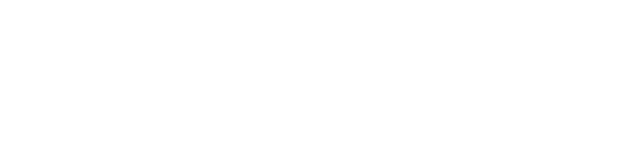
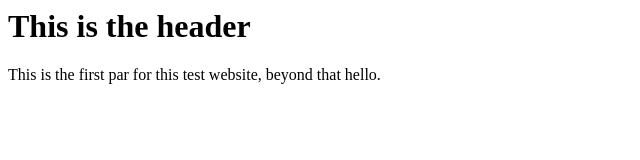
Before and after one commit to WilliamMechler/CramSession, a plain HTML site: page index.html in a window 1280 px wide. Shown: the whole page, without its empty margins (0-640 px from the left). Drawn offline with Linux system fonts and the light colour scheme.

Commit message:
Update index.html

```diff
--- a/index.html
+++ b/index.html
@@ -4,7 +4,10 @@
   </head>
   <body>
     <div>
-
+     <h1> This is the header </h1>
+   </div>
+   <div>
+    <p>This is the first par for this test website, beyond that hello.</p>
    </div>
   </body>
 </html>
```
